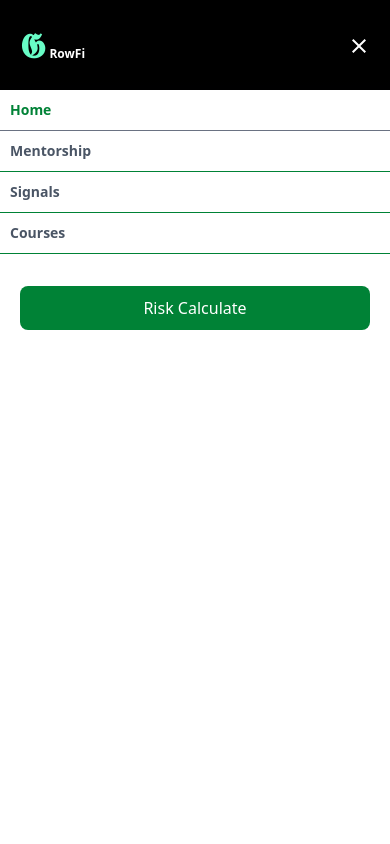
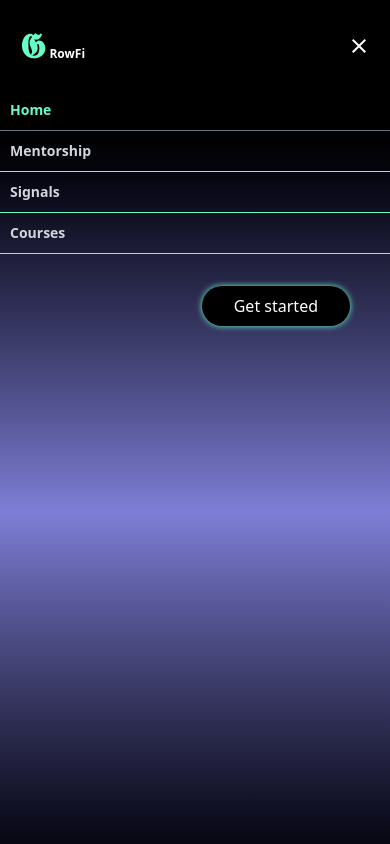
Before and after one commit to Eche00/growfi, a React (Vite) app: page / in a window 390 px wide. Both pictures are taken after a click on the button 362 px from the left and 45 px from the top of the page. Shown: the top 844 px of the page. Built offline with nearby package versions, Linux system fonts and the light colour scheme; some icons are missing.

Commit message:
mobile nav bg color

```diff
--- a/src/components/GeneralNav.tsx
+++ b/src/components/GeneralNav.tsx
@@ -10,20 +10,19 @@ function GeneralNav({setDropDown}: DropdownProp) {
     <div onClick={()=>setDropDown(false)}>
       <section
 
-       className="fixed bg-white top-[90px] left-0 w-full h-[100vh]  z-50 flex flex-col gap-[32px] md:hidden">
+       className="fixed bg-gradient-to-b from-black via-[#7E7ED7]  to-black top-[90px] left-0 w-full h-[100vh]  z-50 flex flex-col gap-[32px] md:hidden">
           <div className="flex flex-col  text-white text-[16px] font-[500]"
 
           >
-          <NavLink to='/' className={({isActive})=> isActive ? 'text-green-700 font-bold text-sm cursor-pointer p-[10px]  border-b border-gray-500': ' text-gray-600 font-bold text-sm cursor-pointer p-[10px]  border-b border-green-700'}>Home</NavLink>
-          <NavLink to='/mentorship' className={({isActive})=> isActive ? 'text-green-700 font-bold text-sm cursor-pointer p-[10px]  border-b border-green-700': ' text-gray-600 font-bold text-sm cursor-pointer p-[10px]  border-b border-green-700'}>Mentorship</NavLink>
-          <NavLink to='/signals' className={({isActive})=> isActive ? 'text-green-700 font-bold text-sm cursor-pointer p-[10px]  border-b border-green-700': ' text-gray-600 font-bold text-sm cursor-pointer p-[10px]  border-b border-green-700'}>Signals</NavLink>
-          <NavLink to='/courses' className={({isActive})=> isActive ? 'text-green-700 font-bold text-sm cursor-pointer p-[10px]  border-b border-green-700': ' text-gray-600 font-bold text-sm cursor-pointer p-[10px]  border-b border-green-700'}>Courses </NavLink>
+          <NavLink to='/' className={({isActive})=> isActive ? 'text-[#68FCC6] font-bold text-sm cursor-pointer p-[10px]  border-b border-gray-500': ' text-gray-300 font-bold text-sm cursor-pointer p-[10px]  border-b border-[#68FCC6]'}>Home</NavLink>
+          <NavLink to='/mentorship' className={({isActive})=> isActive ? 'text-[#68FCC6] font-bold text-sm cursor-pointer p-[10px]  border-b border-[#68FCC6]': ' text-gray-300 font-bold text-sm cursor-pointer p-[10px]  border-b border-[#68FCC6]'}>Mentorship</NavLink>
+          <NavLink to='/signals' className={({isActive})=> isActive ? 'text-[#68FCC6] font-bold text-sm cursor-pointer p-[10px]  border-b border-[#68FCC6]': ' text-gray-300 font-bold text-sm cursor-pointer p-[10px]  border-b border-[#68FCC6]'}>Signals</NavLink>
+          <NavLink to='/courses' className={({isActive})=> isActive ? 'text-[#68FCC6] font-bold text-sm cursor-pointer p-[10px]  border-b border-[#68FCC6]': ' text-gray-300 font-bold text-sm cursor-pointer p-[10px]  border-b border-[#68FCC6]'}>Courses </NavLink>
            </div>
 
           <div className="flex sm:flex-row flex-col sm:items-center gap-[20px]">
 
-           <Link to='/calculator'  className=" px-[32px] py-[10px] text-[16px] mx-[20px] rounded-[8px] bg-green-700 text-white cursor-pointer hover:scale-[105%] transition-all duration-300 text-center flex-1">Risk Calculate</Link>
-
+          <Link to='/calculator'  className="py-[8px] px-[32px] w-fit  bg-black text-white flex  items-center justify-center rounded-full shadow-[0_0_6px_0_#68FCC6] ml-auto mr-10">Get started</Link>
           </div>
 
 
```
